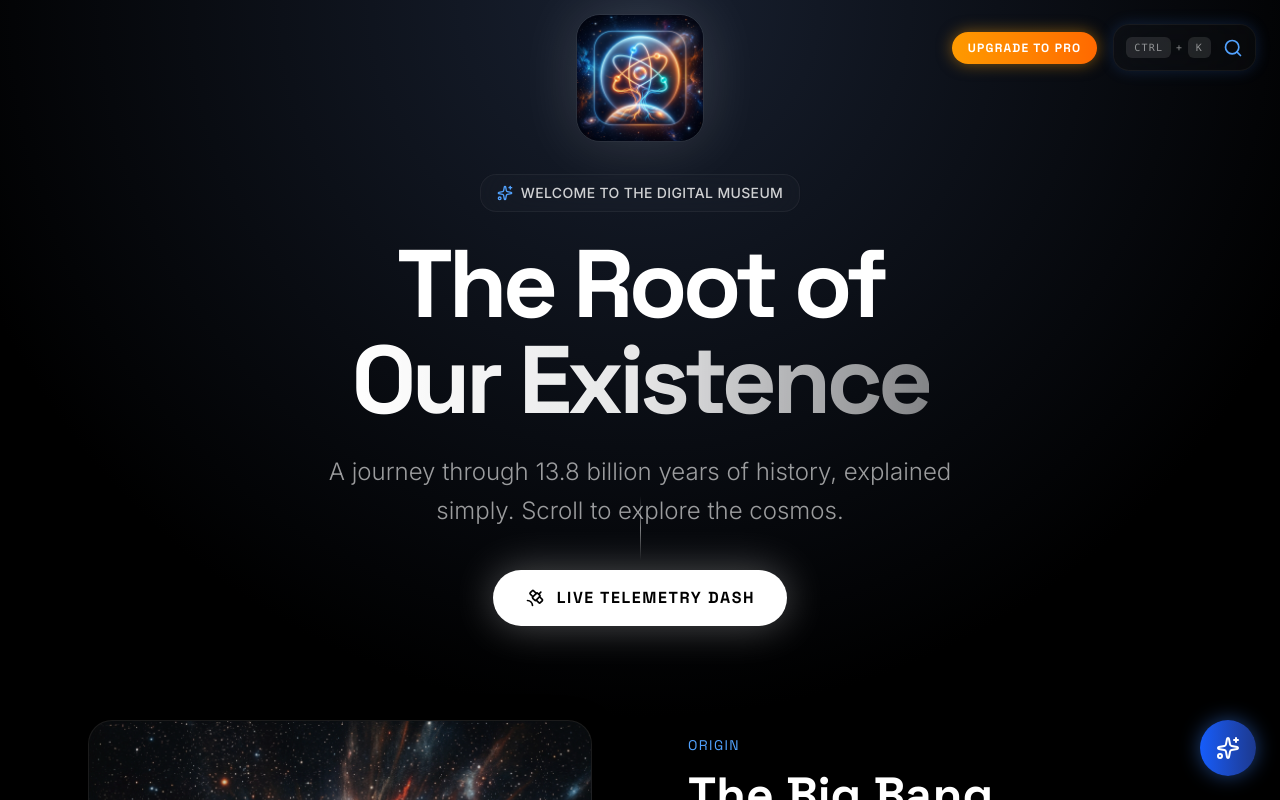
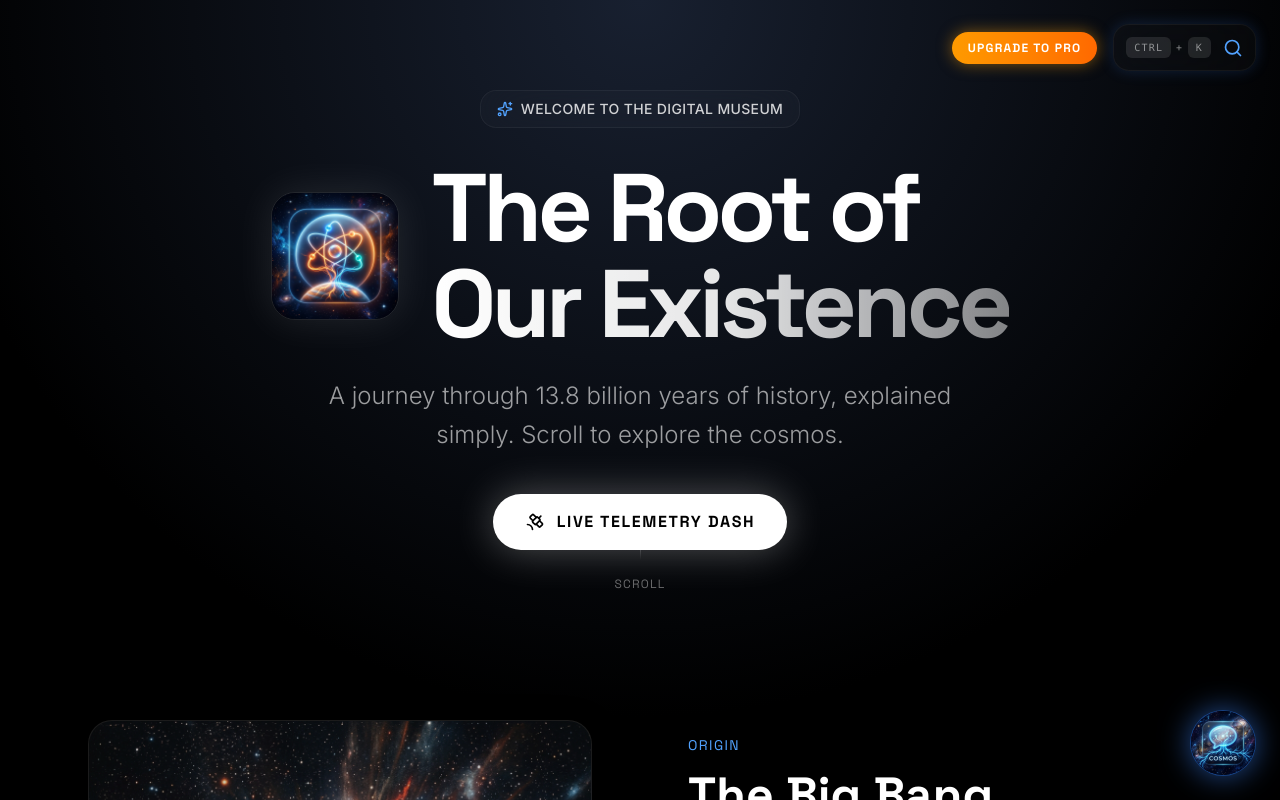
Before and after one commit to Ajaykumar106/Root-of-the-Existence, a Next.js app: page / in a window 1280 px wide. Shown: the top 800 px of the page. Built offline with nearby package versions, Linux system fonts and the light colour scheme.

Commit message:
fix: Fixed App Logo placement to be inline and updated Chatbot button to display AI avatar

```diff
--- a/src/app/page.tsx
+++ b/src/app/page.tsx
@@ -17,26 +17,26 @@ export default function Home() {
           transition={{ duration: 1, ease: "easeOut" }}
           className="max-w-4xl flex flex-col items-center"
         >
-          <div className="flex flex-col items-center justify-center mb-6">
+          <div className="flex items-center gap-2 px-4 py-2 rounded-full glass-card mb-8">
+            <Sparkles className="w-4 h-4 text-blue-400" />
+            <span className="text-sm font-medium tracking-wide uppercase text-white/80">
+              Welcome to the digital museum
+            </span>
+          </div>
+          <div className="flex flex-col md:flex-row items-center justify-center gap-6 md:gap-8 mb-6">
             <motion.div
               initial={{ scale: 0.8, opacity: 0 }}
               animate={{ scale: 1, opacity: 1 }}
               transition={{ duration: 1, ease: "easeOut" }}
-              className="w-24 h-24 md:w-32 md:h-32 rounded-3xl overflow-hidden shadow-[0_0_60px_rgba(255,255,255,0.15)] border border-white/10 mb-8"
+              className="w-24 h-24 md:w-32 md:h-32 rounded-3xl overflow-hidden shadow-[0_0_40px_rgba(255,255,255,0.1)] border border-white/10 shrink-0"
             >
               <Image src="/assets/images/app_logo.png" alt="Root of Existence Logo" width={128} height={128} className="object-cover w-full h-full" priority />
             </motion.div>
-            <div className="flex items-center gap-2 px-4 py-2 rounded-full glass-card">
-              <Sparkles className="w-4 h-4 text-blue-400" />
-              <span className="text-sm font-medium tracking-wide uppercase text-white/80">
-                Welcome to the digital museum
-              </span>
-            </div>
+            <h1 className="font-space text-5xl md:text-8xl font-bold tracking-tighter text-center md:text-left">
+              The Root of <br className="hidden md:block" />
+              <span className="text-gradient">Our Existence</span>
+            </h1>
           </div>
-          <h1 className="font-space text-6xl md:text-8xl font-bold tracking-tighter mb-6">
-            The Root of <br className="hidden md:block" />
-            <span className="text-gradient">Our Existence</span>
-          </h1>
           <p className="text-xl md:text-2xl text-white/60 max-w-2xl font-light leading-relaxed mb-10">
             A journey through 13.8 billion years of history, explained simply. Scroll to explore the cosmos.
           </p>
--- a/src/components/CosmicChatbot.tsx
+++ b/src/components/CosmicChatbot.tsx
@@ -56,10 +56,10 @@ export default function CosmicChatbot() {
       {/* Floating Chat Button */}
       <button
         onClick={() => setIsOpen(true)}
-        className={`fixed bottom-6 right-6 z-50 p-4 rounded-full bg-gradient-to-r from-blue-600 to-blue-900 hover:opacity-90 transition-opacity shadow-[0_0_20px_rgba(59,130,246,0.5)] ${isOpen ? 'hidden' : 'flex'}`}
+        className={`fixed bottom-6 right-6 z-50 rounded-full bg-black border border-blue-500/50 hover:scale-110 transition-transform shadow-[0_0_30px_rgba(59,130,246,0.6)] overflow-hidden ${isOpen ? 'hidden' : 'flex'}`}
         aria-label="Open COSMOS AI"
       >
-        <Sparkles className="w-6 h-6 text-white" />
+        <Image src="/assets/images/ai_logo.png" alt="Ask COSMOS AI" width={64} height={64} className="object-cover" />
       </button>
 
       {/* Chat Window Modal */}
```
